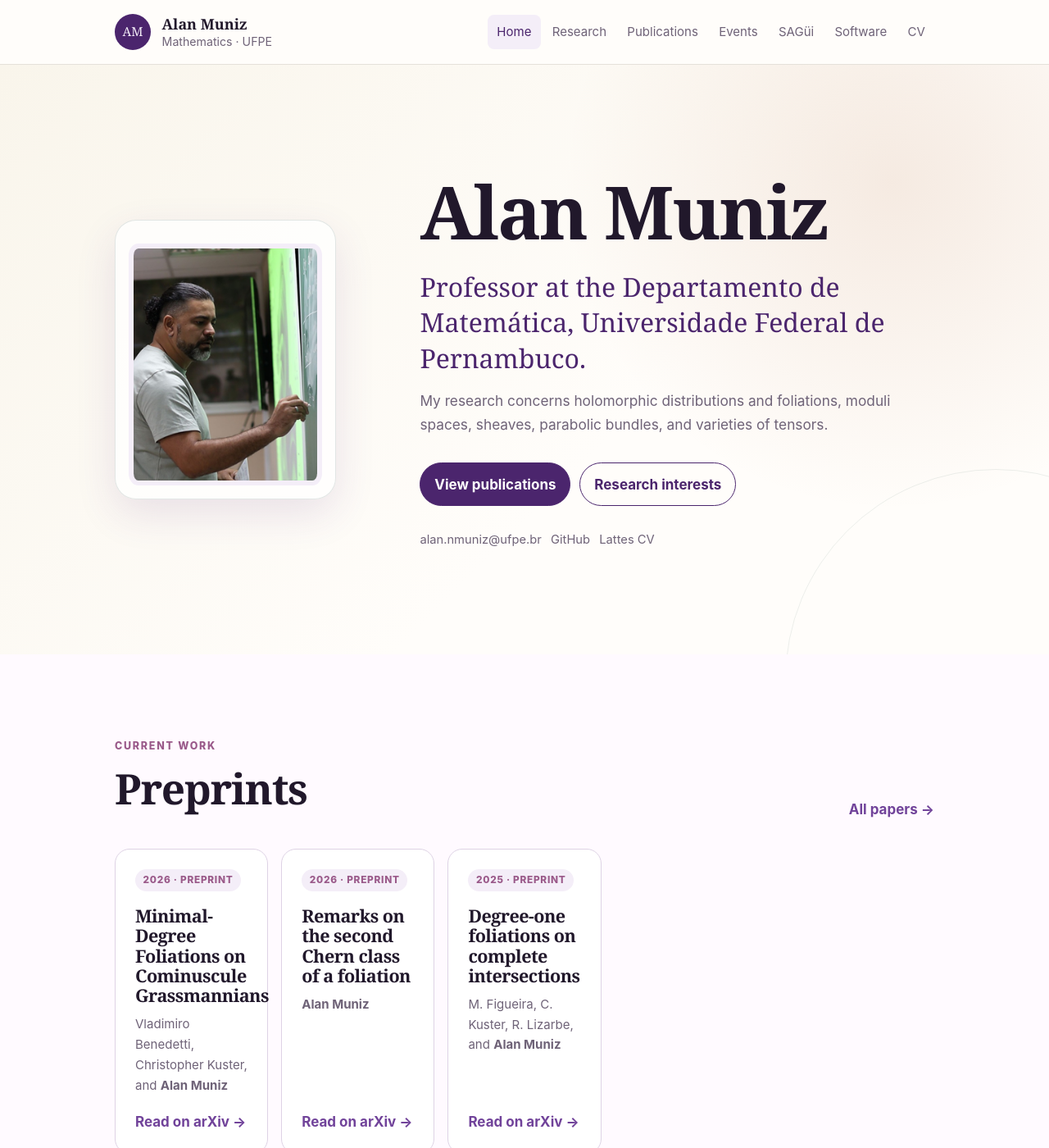
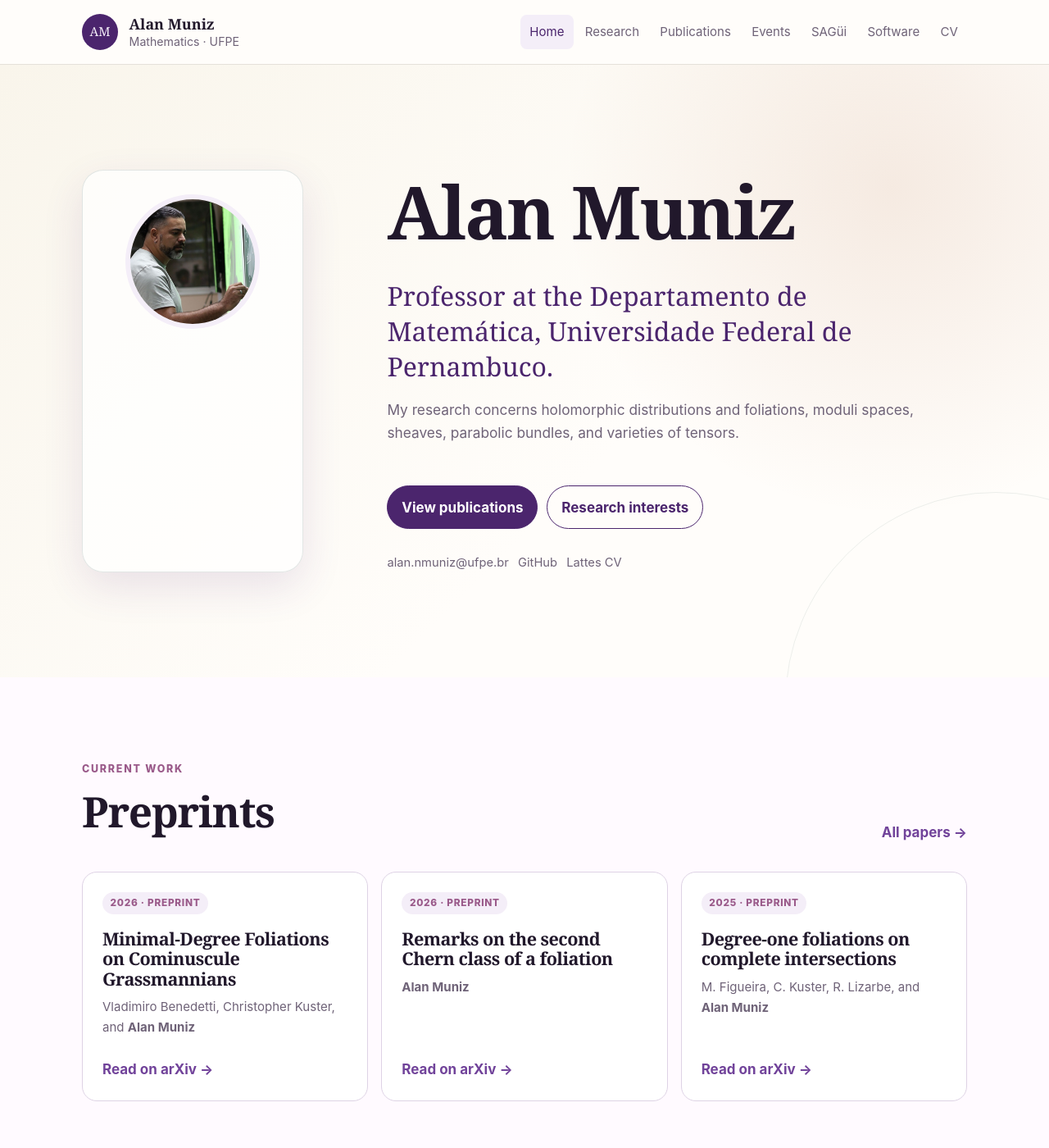
Before and after one commit to alannmuniz/alannmuniz.github.io, a Jekyll site: the page built from index.md, in a window 1280 px wide and 1400 px high. Shown: the whole window at 82% size. Built offline with Jekyll 4.4.1, drawn with Linux system fonts in a browser that asks for light colours.

Commit message:
Update style.css

```diff
--- a/assets/css/style.css
+++ b/assets/css/style.css
@@ -9,10 +9,9 @@
   --accent: #9a5a8a;
   --shadow: 0 18px 50px rgba(91, 42, 134, 0.12);
   --radius: 18px;
-  --shell: 1000px;
-  --narrow: 900px;
+  --shell: 1080px;
+  --narrow: 8200px;
 }
-
 * { box-sizing: border-box; }
 
 html { scroll-behavior: smooth; }
@@ -168,9 +167,23 @@ ul, ol { padding-left: 1.35rem; }
   position: relative;
   z-index: 1;
   display: grid;
-  grid-template-columns: minmax(270px, 0.35fr) minmax(0, 1.65fr);
+  grid-template-columns: minmax(270px, 0.55fr) minmax(0, 1.45fr);
+  grid-template-areas: "profile text";
   gap: clamp(3rem, 8vw, 7rem);
-  align-items: center;
+  align-items: stretch;
+}
+
+.hero-copy {
+  grid-area: text;
+  display: flex;
+  flex-direction: column;
+  justify-content: center;
+  height: 100%;
+}
+
+.profile-card {
+  grid-area: profile;
+  height: 100%;
 }
 
 .eyebrow {
@@ -247,17 +260,16 @@ ul, ol { padding-left: 1.35rem; }
   border-radius: calc(var(--radius) + 8px);
   background: rgba(255,255,255,.72);
   box-shadow: var(--shadow);
-  place-items: center;
 }
 
 .profile-card img {
-  width: 100%;
-  height: auto;
+  width: 164px;
+  height: 164px;
   margin: 0.8rem auto 0;
   object-fit: cover;
   image-rendering: auto;
   border: 6px solid var(--cream);
-  border-radius: 5%;
+  border-radius: 50%;
   background: var(--cream);
 }
 
@@ -292,7 +304,7 @@ ul, ol { padding-left: 1.35rem; }
 
 .card-grid {
   display: grid;
-  grid-template-columns: repeat(5, minmax(0, 1fr));
+  grid-template-columns: repeat(3, minmax(0, 1fr));
   gap: 1rem;
 }
 
@@ -569,7 +581,18 @@ ul, ol { padding-left: 1.35rem; }
   .site-nav.open { display: grid; }
   .site-nav a { padding: 0.75rem; }
 
-  .hero-grid { grid-template-columns: 1fr; }
+  .hero-grid {
+    grid-template-columns: 1fr;
+    grid-template-areas:
+      "text"
+      "profile";
+  }
+
+  .hero-copy,
+  .profile-card {
+    height: auto;
+  }
+
   .profile-card { max-width: 360px; }
   .card-grid { grid-template-columns: 1fr; }
   .interest-grid { grid-template-columns: 1fr; }
```
